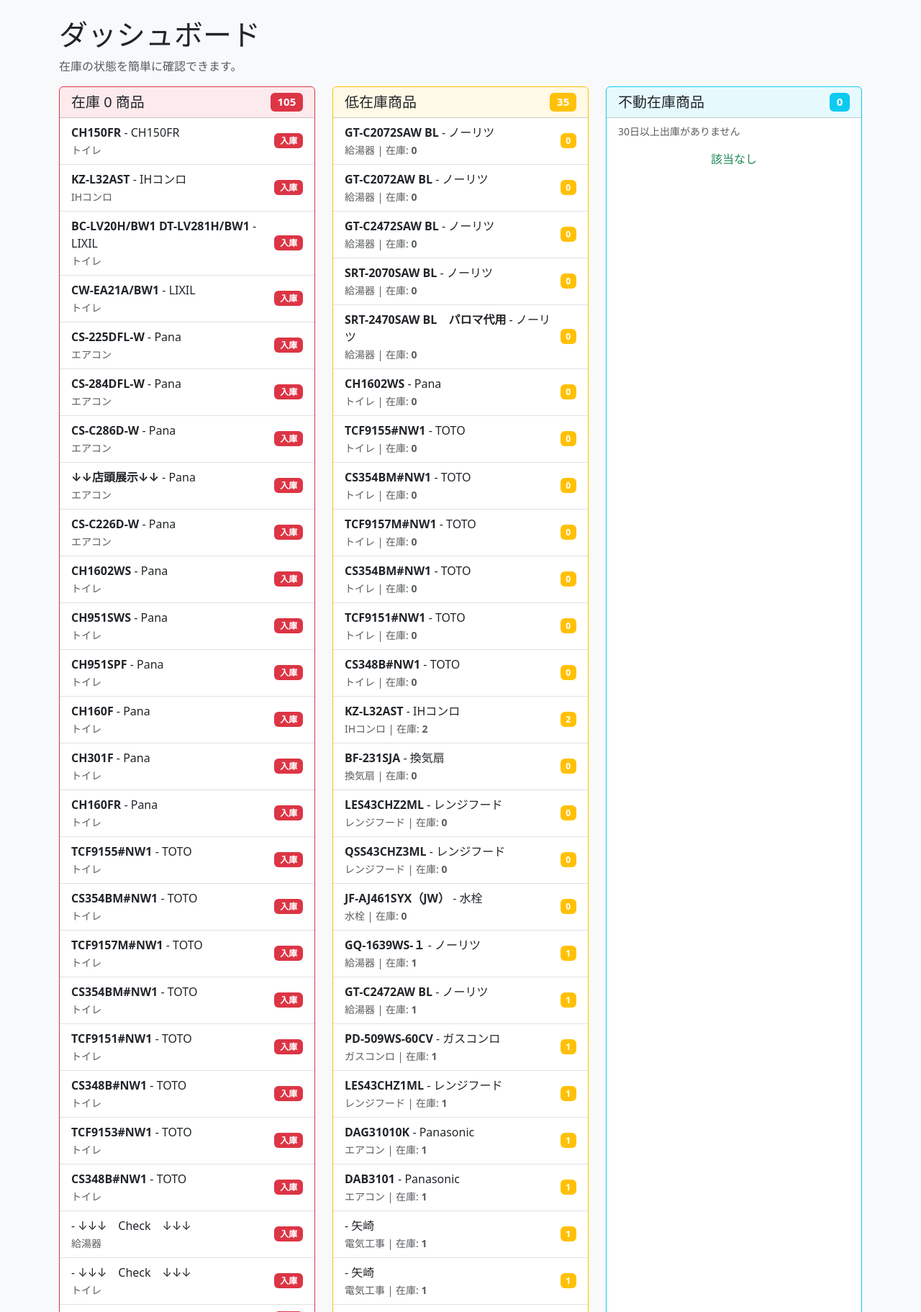
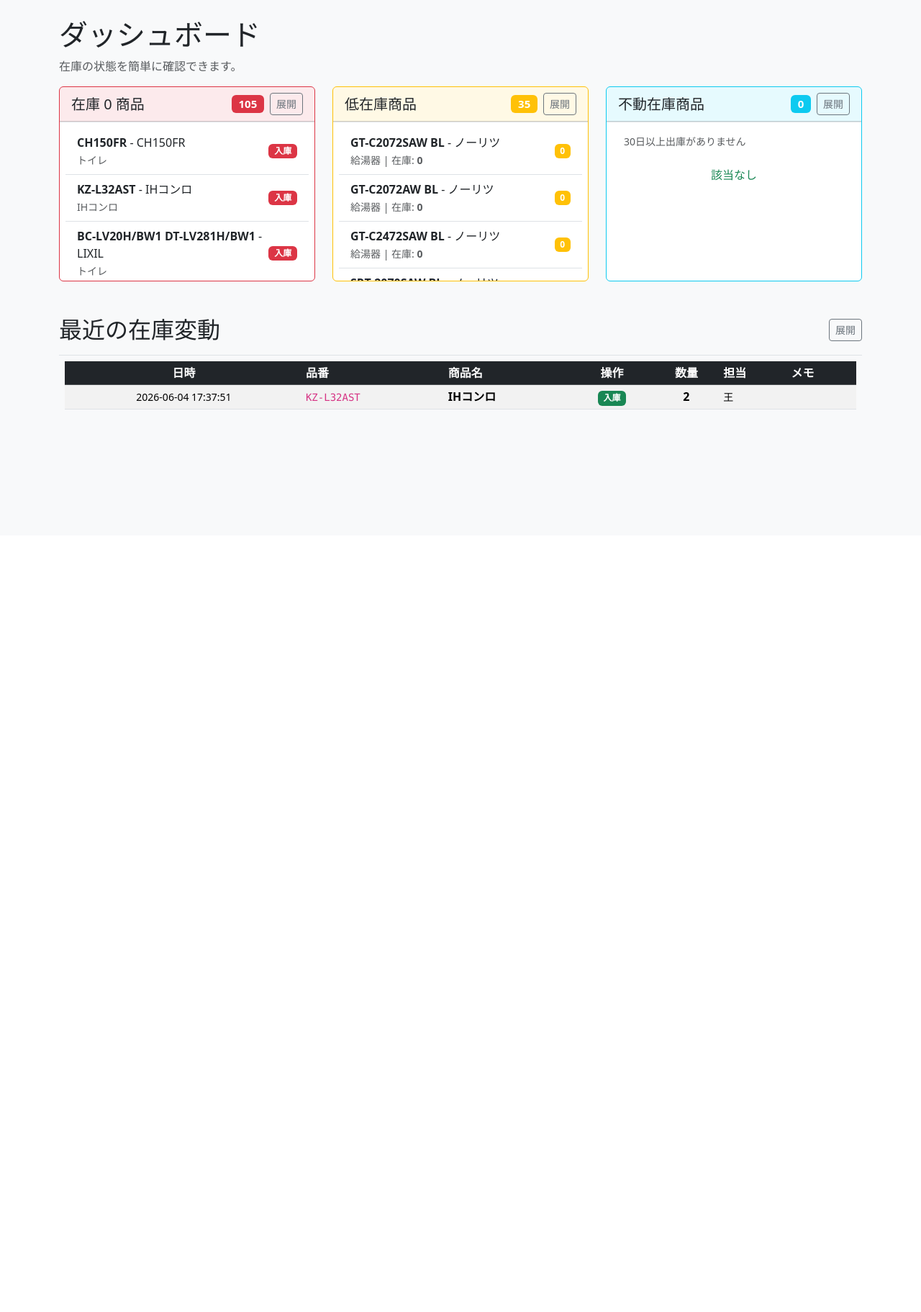
Before and after one commit to 970628809/Inventory, a Flask app: page / in a window 1280 px wide. Shown: the part 56-1879 px from the top of the page at 72% size. After the commit the page ends 625 px from the top, so only its background shows below. Run offline with Flask 2, Linux system fonts and the light colour scheme; data comes from the database, SQL or seed files in the repository; both versions use the stored data as it was after the commit.

Commit message:
visual refinement

```diff
--- a/inventory_app/static/style.css
+++ b/inventory_app/static/style.css
@@ -13,3 +13,32 @@ body {
 .table th, .table td {
   vertical-align: middle;
 }
+
+.dashboard-box {
+  border-top: 1px solid #dee2e6;
+}
+
+.dashboard-box__content {
+  min-height: 220px;
+  max-height: 220px;
+  overflow-y: auto;
+  padding: 0.5rem;
+  transition: max-height 0.25s ease;
+}
+
+.card-header:hover {
+  background-color: rgba(0, 0, 0, 0.05) !important;
+}
+
+.dashboard-box--expanded .dashboard-box__content {
+  min-height: 220px;
+  max-height: 600px;
+}
+
+.dashboard-box__toggle {
+  white-space: nowrap;
+}
+
+.dashboard-box__empty {
+  min-height: 100px;
+}
--- a/inventory_app/templates/dashboard.html
+++ b/inventory_app/templates/dashboard.html
@@ -7,14 +7,18 @@
     <!-- 在庫 0 商品 -->
     <div class="col-md-4">
       <div class="card border-danger h-100">
-        <div class="card-header bg-danger bg-opacity-10 cursor-pointer" data-bs-toggle="collapse" data-bs-target="#zeroStockCollapse">
+        <div class="card-header bg-danger bg-opacity-10">
           <h5 class="card-title mb-0 d-flex justify-content-between align-items-center">
             <span>在庫 0 商品</span>
+            <div class="d-flex align-items-center gap-2">
               <small class="badge bg-danger">{{ zero_stock|length }}</small>
+              <button type="button" class="btn btn-sm btn-outline-secondary dashboard-box__toggle" data-expand-target="#zeroStockBox">展開</button>
+            </div>
           </h5>
         </div>
-        <div id="zeroStockCollapse" class="collapse show">
         <div class="card-body p-0">
+          <div id="zeroStockBox" class="dashboard-box">
+              <div class="dashboard-box__content">
                 {% if zero_stock %}
                   <div class="list-group list-group-flush">
                     {% for product in zero_stock %}
@@ -30,10 +34,11 @@
                     {% endfor %}
                   </div>
                 {% else %}
-              <div class="card-body text-success text-center">
+                  <div class="dashboard-box__empty text-success text-center py-4">
                     <i class="bi bi-check-circle"></i> 該当なし
                   </div>
                 {% endif %}
+              </div>
             </div>
           </div>
         </div>
@@ -42,14 +47,18 @@
     <!-- 低在庫商品 -->
     <div class="col-md-4">
       <div class="card border-warning h-100">
-        <div class="card-header bg-warning bg-opacity-10 cursor-pointer" data-bs-toggle="collapse" data-bs-target="#lowStockCollapse">
+        <div class="card-header bg-warning bg-opacity-10">
           <h5 class="card-title mb-0 d-flex justify-content-between align-items-center">
             <span>低在庫商品</span>
+            <div class="d-flex align-items-center gap-2">
               <small class="badge bg-warning">{{ low_stock|length }}</small>
+              <button type="button" class="btn btn-sm btn-outline-secondary dashboard-box__toggle" data-expand-target="#lowStockBox">展開</button>
+            </div>
           </h5>
         </div>
-        <div id="lowStockCollapse" class="collapse show">
         <div class="card-body p-0">
+          <div id="lowStockBox" class="dashboard-box">
+              <div class="dashboard-box__content">
                 {% if low_stock %}
                   <div class="list-group list-group-flush">
                     {% for product in low_stock %}
@@ -65,10 +74,11 @@
                     {% endfor %}
                   </div>
                 {% else %}
-              <div class="card-body text-success text-center">
+                  <div class="dashboard-box__empty text-success text-center py-4">
                     <i class="bi bi-check-circle"></i> 該当なし
                   </div>
                 {% endif %}
+              </div>
             </div>
           </div>
         </div>
@@ -77,14 +87,18 @@
     <!-- 不動在庫商品 -->
     <div class="col-md-4">
       <div class="card border-info h-100">
-        <div class="card-header bg-info bg-opacity-10 cursor-pointer" data-bs-toggle="collapse" data-bs-target="#stagnantStockCollapse">
+        <div class="card-header bg-info bg-opacity-10">
           <h5 class="card-title mb-0 d-flex justify-content-between align-items-center">
             <span>不動在庫商品</span>
+            <div class="d-flex align-items-center gap-2">
               <small class="badge bg-info">{{ stagnant_stock|length }}</small>
+              <button type="button" class="btn btn-sm btn-outline-secondary dashboard-box__toggle" data-expand-target="#stagnantStockBox">展開</button>
+            </div>
           </h5>
         </div>
-        <div id="stagnantStockCollapse" class="collapse show">
         <div class="card-body p-0">
+          <div id="stagnantStockBox" class="dashboard-box">
+              <div class="dashboard-box__content">
                 <small class="d-block px-3 pt-2 text-muted">30日以上出庫がありません</small>
                 {% if stagnant_stock %}
                   <div class="list-group list-group-flush">
@@ -101,7 +115,7 @@
                     {% endfor %}
                   </div>
                 {% else %}
-              <div class="card-body text-success text-center">
+                  <div class="dashboard-box__empty text-success text-center py-4">
                     <i class="bi bi-check-circle"></i> 該当なし
                   </div>
                 {% endif %}
@@ -110,9 +124,15 @@
           </div>
         </div>
       </div>
+    </div>
 
   <section class="mt-5">
-    <h2>最近の在庫変動</h2>
+    <div class="d-flex justify-content-between align-items-center mb-3">
+      <h2 class="mb-0">最近の在庫変動</h2>
+      <button type="button" class="btn btn-sm btn-outline-secondary dashboard-box__toggle" data-expand-target="#recentLogsBox">展開</button>
+    </div>
+    <div id="recentLogsBox" class="dashboard-box">
+      <div class="dashboard-box__content">
         {% if recent_logs %}
           <div class="table-responsive">
             <table class="table table-sm table-striped align-middle">
@@ -155,18 +175,29 @@
             </table>
           </div>
         {% else %}
-      <div class="alert alert-info" role="alert">
+          <div class="dashboard-box__empty text-center p-4">
+            <div class="alert alert-info mb-0" role="alert">
               <i class="bi bi-info-circle"></i> まだ在庫変動の記録がありません。
             </div>
+          </div>
         {% endif %}
+      </div>
+    </div>
   </section>
 
-  <style>
-    .cursor-pointer {
-      cursor: pointer;
-    }
-    .card-header:hover {
-      background-color: rgba(0, 0, 0, 0.05) !important;
-    }
-  </style>
+  <script>
+    document.addEventListener('DOMContentLoaded', function () {
+      const toggles = document.querySelectorAll('.dashboard-box__toggle');
+      toggles.forEach(button => {
+        const targetSelector = button.dataset.expandTarget;
+        const target = targetSelector ? document.querySelector(targetSelector) : null;
+        if (!target) return;
+
+        button.addEventListener('click', function () {
+          const isExpanded = target.classList.toggle('dashboard-box--expanded');
+          button.textContent = isExpanded ? '閉じる' : '展開';
+        });
+      });
+    });
+  </script>
 {% endblock %}
```
Also changed, not shown: inventory_app/inventory.db. Lines whose indentation alone changed are shown as unchanged.
